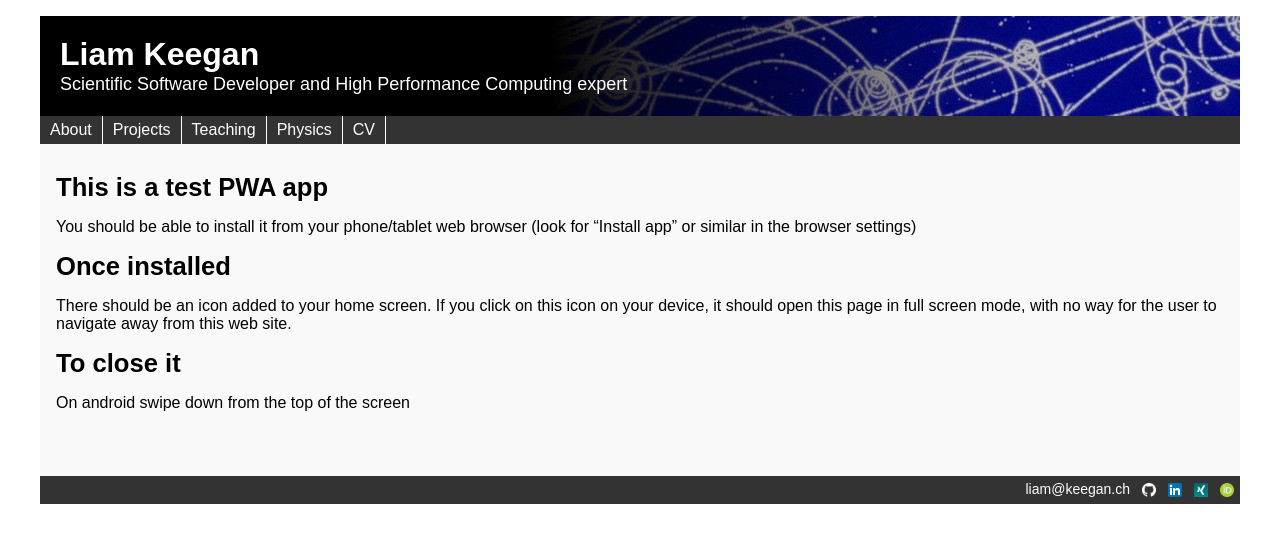
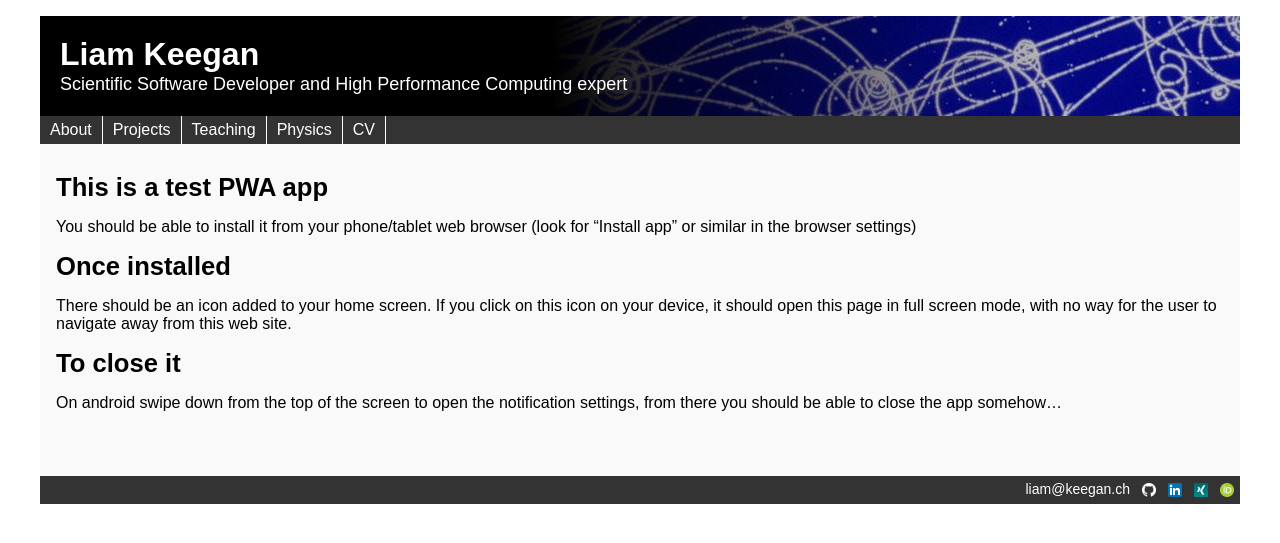
Before and after one commit to lkeegan/lkeegan.github.io, a Jekyll site: the page built from app.md, in a window 1280 px wide. Shown: the top 543 px of the page. Built offline with Jekyll 4.4.1, drawn with Linux system fonts in a browser that asks for light colours.

```diff
--- a/_layouts/default.html
+++ b/_layouts/default.html
@@ -16,7 +16,6 @@ navbar_pages:
 <html xmlns="http://www.w3.org/1999/xhtml" lang="en" xml:lang="en">
   <head>
     <meta name="author" content="Liam Keegan" />
-    <link rel="manifest" href="/manifest.json" />
     <meta charset="utf-8" />
     <meta
       id="meta"
--- a/test.md
+++ b/app.md
@@ -17,4 +17,5 @@ with no way for the user to navigate away from this web site.
 
 ## To close it
 
-On android swipe down from the top of the screen
+On android swipe down from the top of the screen to open the notification settings,
+from there you should be able to close the app somehow...
```
Also changed, not shown: _layouts/app.html (added, +32 -0 lines), manifest.json.
